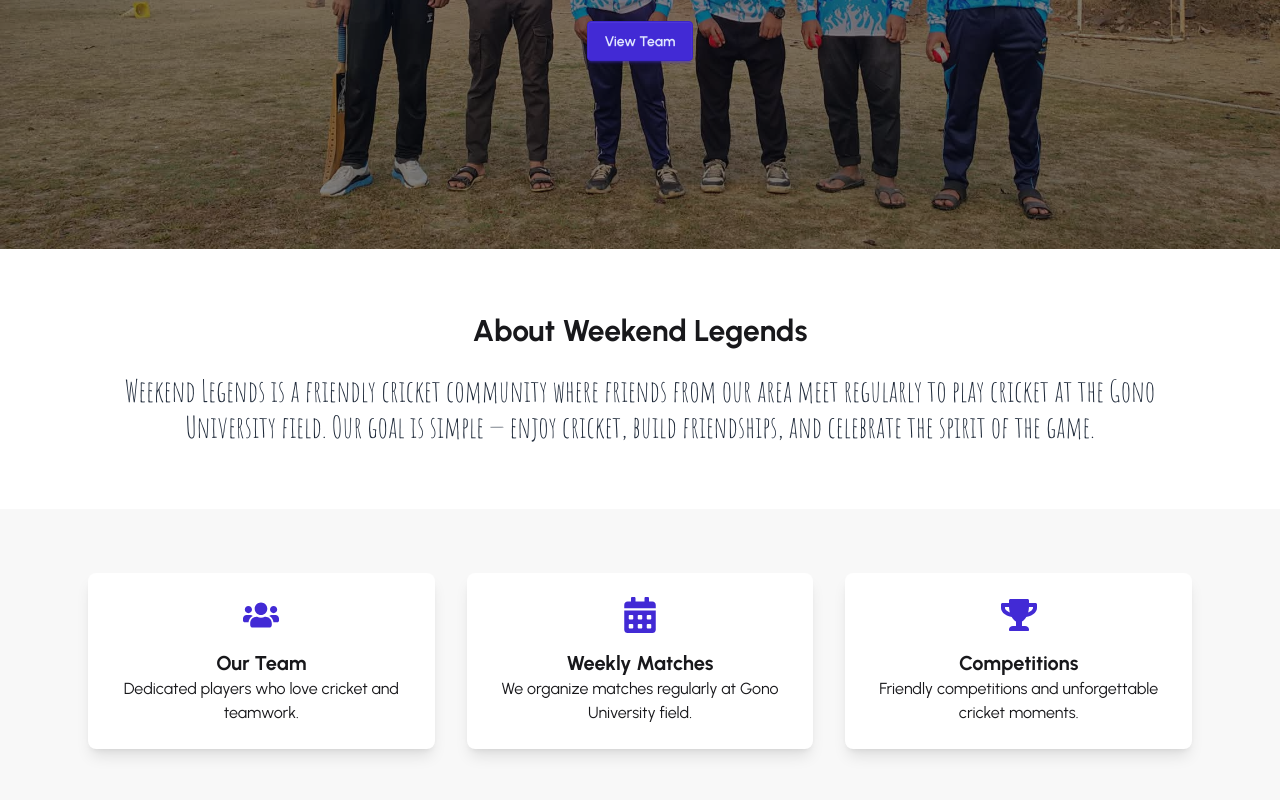
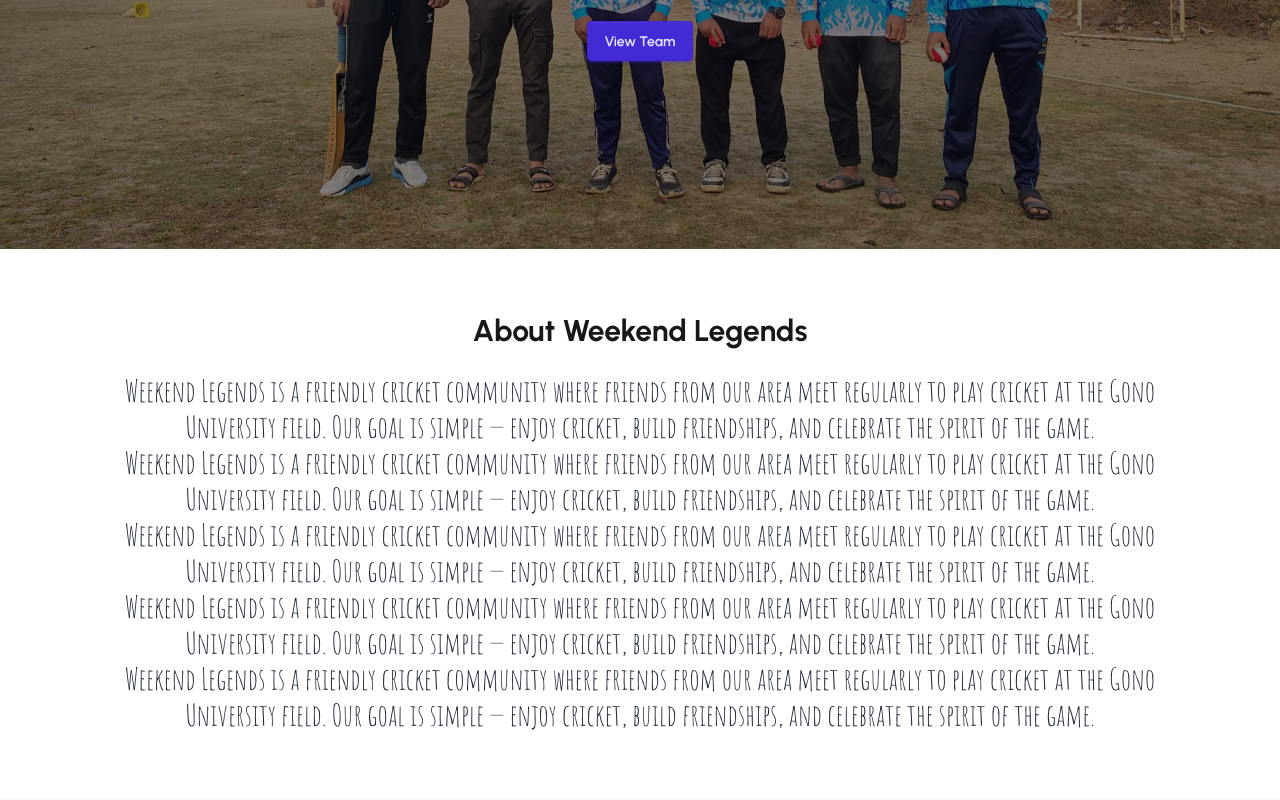
Before and after one commit to ahrafi16/weekend-legends, a React (Vite) app: page / in a window 1280 px wide. Shown: the part 376-1176 px from the top of the page. Built offline with nearby package versions, Linux system fonts and the light colour scheme; a web font is replaced by a local one.

Commit message:
new p tag

```diff
--- a/package.json
+++ b/package.json
@@ -16,7 +16,8 @@
     "react-icons": "^5.6.0",
     "react-router-dom": "^7.13.1",
     "recharts": "^3.8.0",
-    "swiper": "^12.1.2"
+    "swiper": "^12.1.2",
+    "vite": "^7.3.1"
   },
   "devDependencies": {
     "@eslint/js": "^9.39.4",
@@ -30,7 +31,6 @@
     "eslint-plugin-react-refresh": "^0.5.2",
     "globals": "^17.4.0",
     "postcss": "^8.5.8",
-    "tailwindcss": "^4.2.1",
-    "vite": "^8.0.0"
+    "tailwindcss": "^4.2.1"
   }
 }
--- a/src/pages/Home.jsx
+++ b/src/pages/Home.jsx
@@ -40,6 +40,34 @@
                 <h2 className="text-3xl font-bold mb-6">
                     About Weekend Legends
                 </h2>
+
+                <p className="text-3xl text-gray-800 amatic-sc-regular">
+                    Weekend Legends is a friendly cricket community where friends from
+                    our area meet regularly to play cricket at the Gono University field.
+                    Our goal is simple — enjoy cricket, build friendships, and celebrate
+                    the spirit of the game.
+                </p>
+
+                <p className="text-3xl text-gray-800 amatic-sc-regular">
+                    Weekend Legends is a friendly cricket community where friends from
+                    our area meet regularly to play cricket at the Gono University field.
+                    Our goal is simple — enjoy cricket, build friendships, and celebrate
+                    the spirit of the game.
+                </p>
+
+                <p className="text-3xl text-gray-800 amatic-sc-regular">
+                    Weekend Legends is a friendly cricket community where friends from
+                    our area meet regularly to play cricket at the Gono University field.
+                    Our goal is simple — enjoy cricket, build friendships, and celebrate
+                    the spirit of the game.
+                </p>
+
+                <p className="text-3xl text-gray-800 amatic-sc-regular">
+                    Weekend Legends is a friendly cricket community where friends from
+                    our area meet regularly to play cricket at the Gono University field.
+                    Our goal is simple — enjoy cricket, build friendships, and celebrate
+                    the spirit of the game.
+                </p>
 
                 <p className="text-3xl text-gray-800 amatic-sc-regular">
                     Weekend Legends is a friendly cricket community where friends from
```
Also changed, not shown: 1 other file (tests, documents, lock files or other folders).
